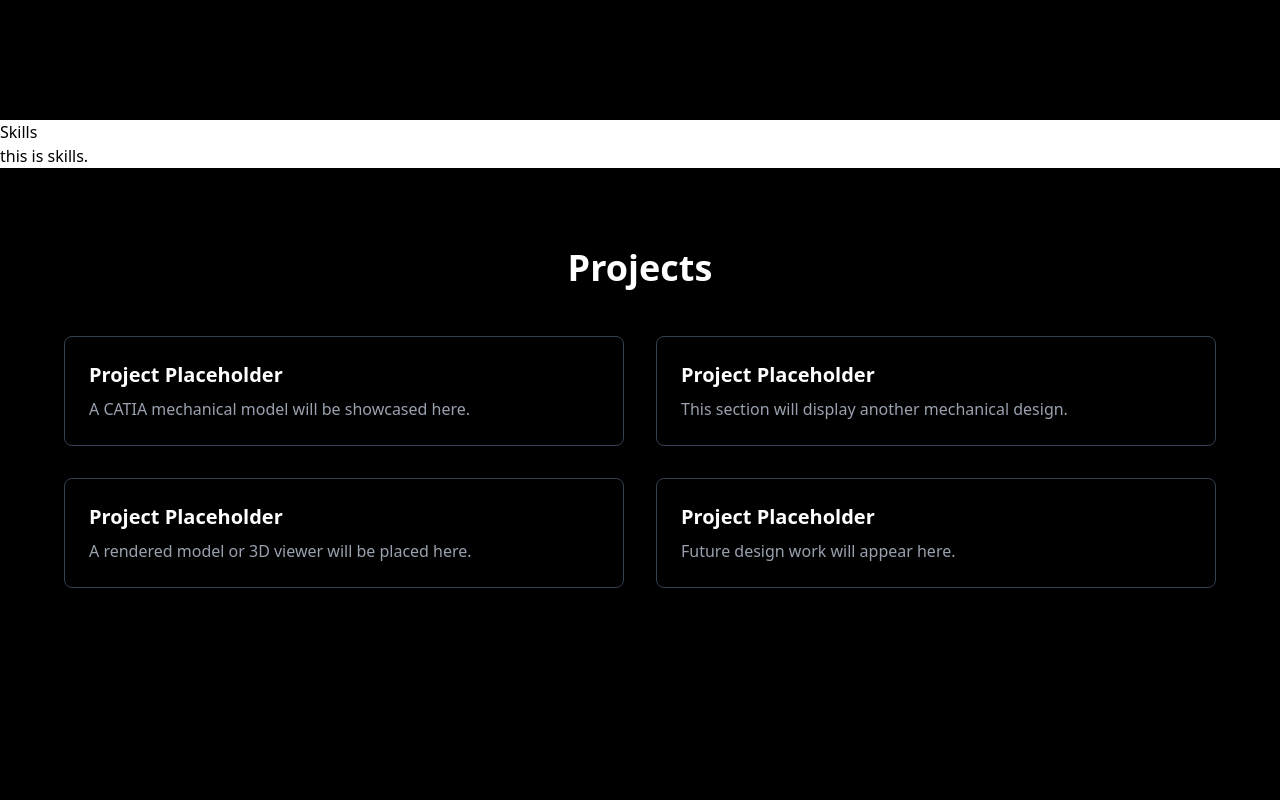
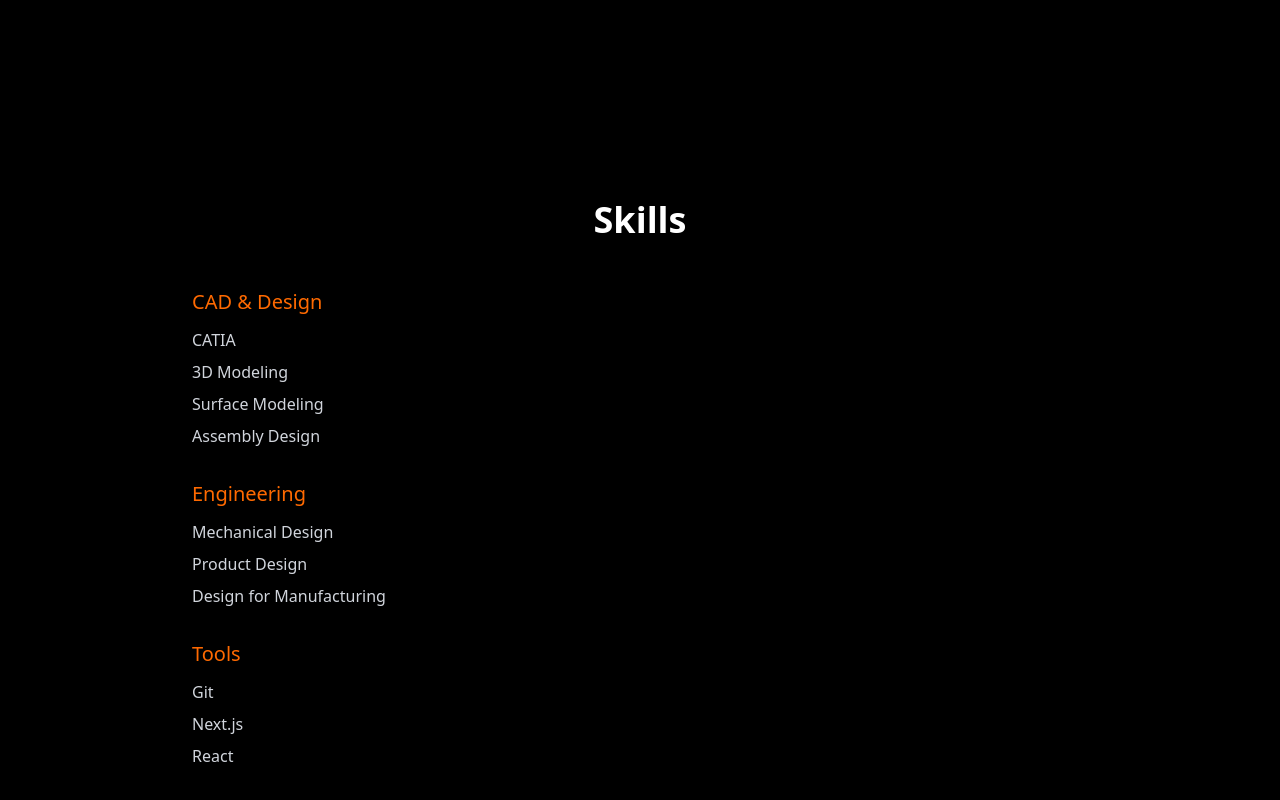
Before and after one commit to ZhenNeo/ShadowPort, a Next.js app in the folder shadowport/: page / in a window 1280 px wide. Shown: the part 680-1480 px from the top of the page. Built offline with nearby package versions, Linux system fonts and the light colour scheme.

Commit message:
using same style, made a rudimentary skills page, will have to update it after talking to shadow

```diff
--- a/shadowport/app/skills/page.tsx
+++ b/shadowport/app/skills/page.tsx
@@ -1,8 +1,43 @@
 export default function Skills() {
   return (
-    <section>
-      <h2>Skills</h2>
-      <p>this is skills.</p>
+    <section className="min-h-screen bg-black text-white px-6 py-20 flex justify-center">
+      <div className="max-w-4xl w-full space-y-12">
+
+        <h1 className="text-4xl font-bold text-center">Skills</h1>
+
+        <div className="space-y-8">
+
+          <div>
+            <h2 className="text-xl text-orange-500 mb-3">CAD & Design</h2>
+            <ul className="text-gray-300 space-y-2">
+              <li>CATIA</li>
+              <li>3D Modeling</li>
+              <li>Surface Modeling</li>
+              <li>Assembly Design</li>
+            </ul>
+          </div>
+
+          <div>
+            <h2 className="text-xl text-orange-500 mb-3">Engineering</h2>
+            <ul className="text-gray-300 space-y-2">
+              <li>Mechanical Design</li>
+              <li>Product Design</li>
+              <li>Design for Manufacturing</li>
+            </ul>
+          </div>
+
+          <div>
+            <h2 className="text-xl text-orange-500 mb-3">Tools</h2>
+            <ul className="text-gray-300 space-y-2">
+              <li>Git</li>
+              <li>Next.js</li>
+              <li>React</li>
+            </ul>
+          </div>
+
+        </div>
+
+      </div>
     </section>
   )
 }
```
